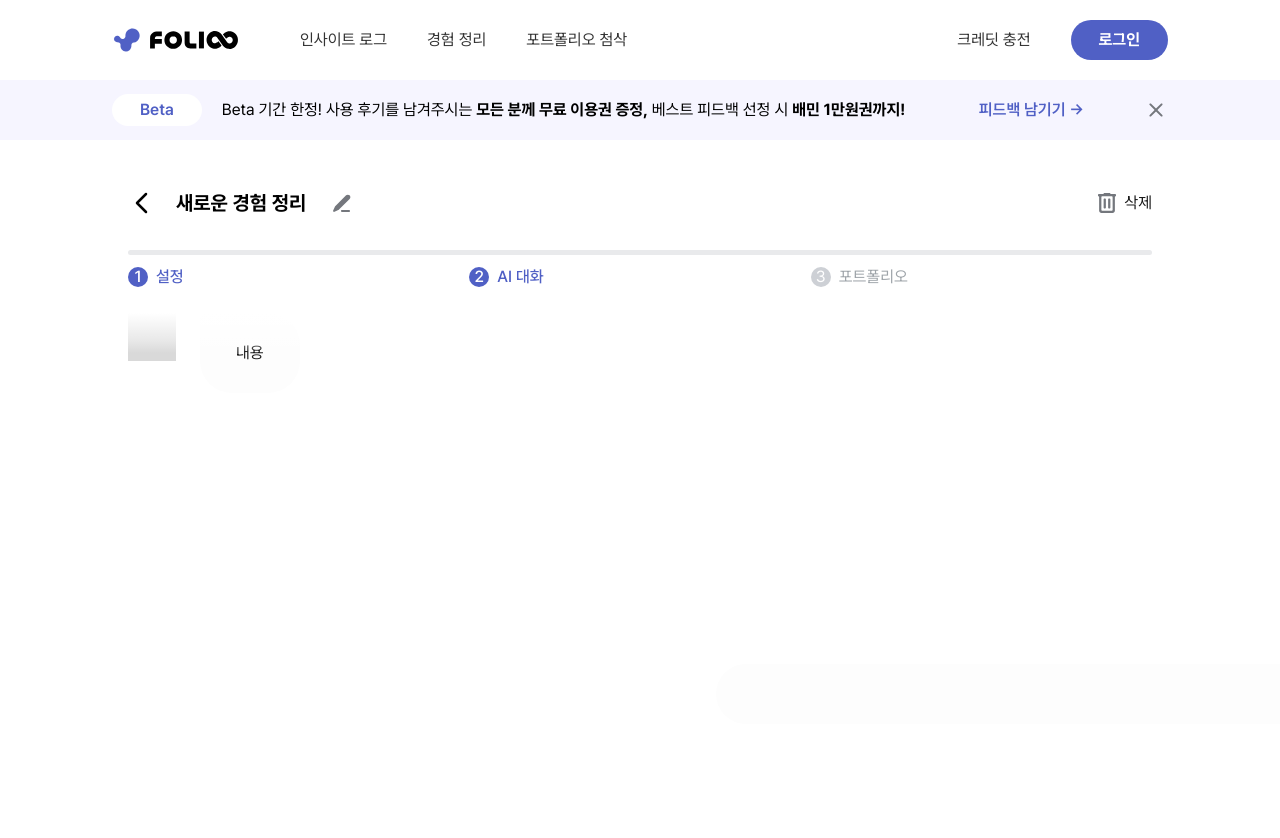
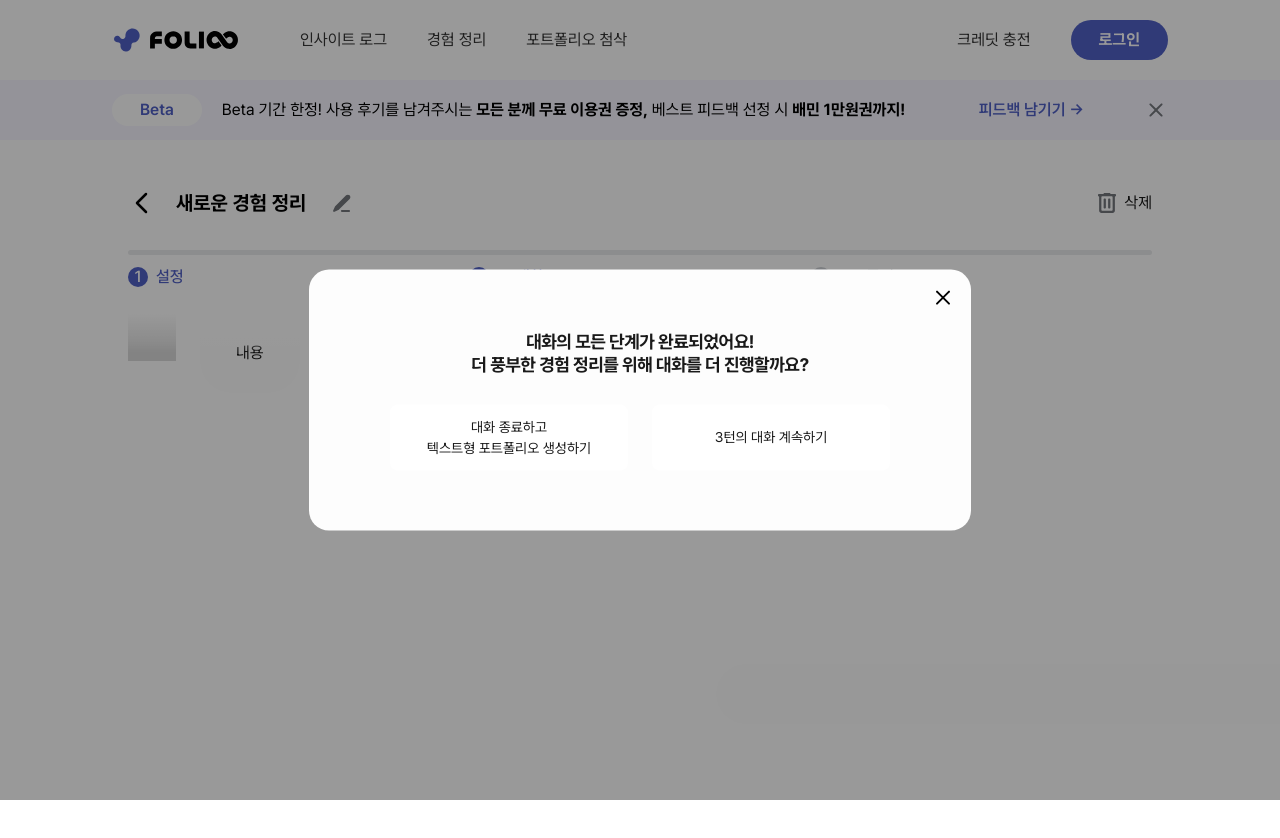
Before and after one commit to Teamie71/folioo-front, a Next.js app: page /experience/settings/1/chat in a window 1280 px wide. Both pictures are taken after a click on the button "내용". Shown: the top 838 px of the page. Built offline with nearby package versions, Linux system fonts and the light colour scheme.

Commit message:
🎨 Design: 대화 완료 모달 문구 수정

```diff
--- a/src/app/(main)/experience/settings/[id]/chat/page.tsx
+++ b/src/app/(main)/experience/settings/[id]/chat/page.tsx
@@ -97,7 +97,10 @@ export default function ExperienceSettingsChatPage() {
 
         {/* 채팅 영역: 메시지 영역만 스크롤, 브라우저 바닥 10rem까지 */}
         <div className='flex min-h-0 flex-1 flex-col overflow-hidden pb-[10rem]'>
-          <ChatMessageSection messages={messages} />
+          <ChatMessageSection
+            messages={messages}
+            onAIMessageClick={() => setIsCompletionModalOpen(true)}
+          />
         </div>
       </div>
 
--- a/src/features/experience/chat/components/ChatCompleteModal.tsx
+++ b/src/features/experience/chat/components/ChatCompleteModal.tsx
@@ -26,9 +26,6 @@ export const ChatCompleteModal = ({
         <DialogHeader className='flex flex-col items-center justify-center gap-[1rem]'>
           <DialogTitle className='text-center text-[1.125rem] leading-[130%] font-bold text-[#1A1A1A]'>
             대화의 모든 단계가 완료되었어요!
-            <br />
-            <br />
-            최우수 등급의 포트폴리오 생성을 위해 알아야할 정보가 NN% 남았어요.
             <br />더 풍부한 경험 정리를 위해 대화를 더 진행할까요?
           </DialogTitle>
         </DialogHeader>
@@ -46,9 +43,7 @@ export const ChatCompleteModal = ({
             className='w-[14.875rem] cursor-pointer rounded-[0.5rem] border border-[#74777D] bg-white px-[2.25rem] py-[0.75rem] text-[0.875rem] text-[#1A1A1A]'
             onClick={onContinueWithCredits}
           >
-            10 크레딧으로
-            <br />
-            즉시 대화 계속하기
+            3턴의 대화 계속하기
           </button>
         </div>
       </DialogContent>
```
